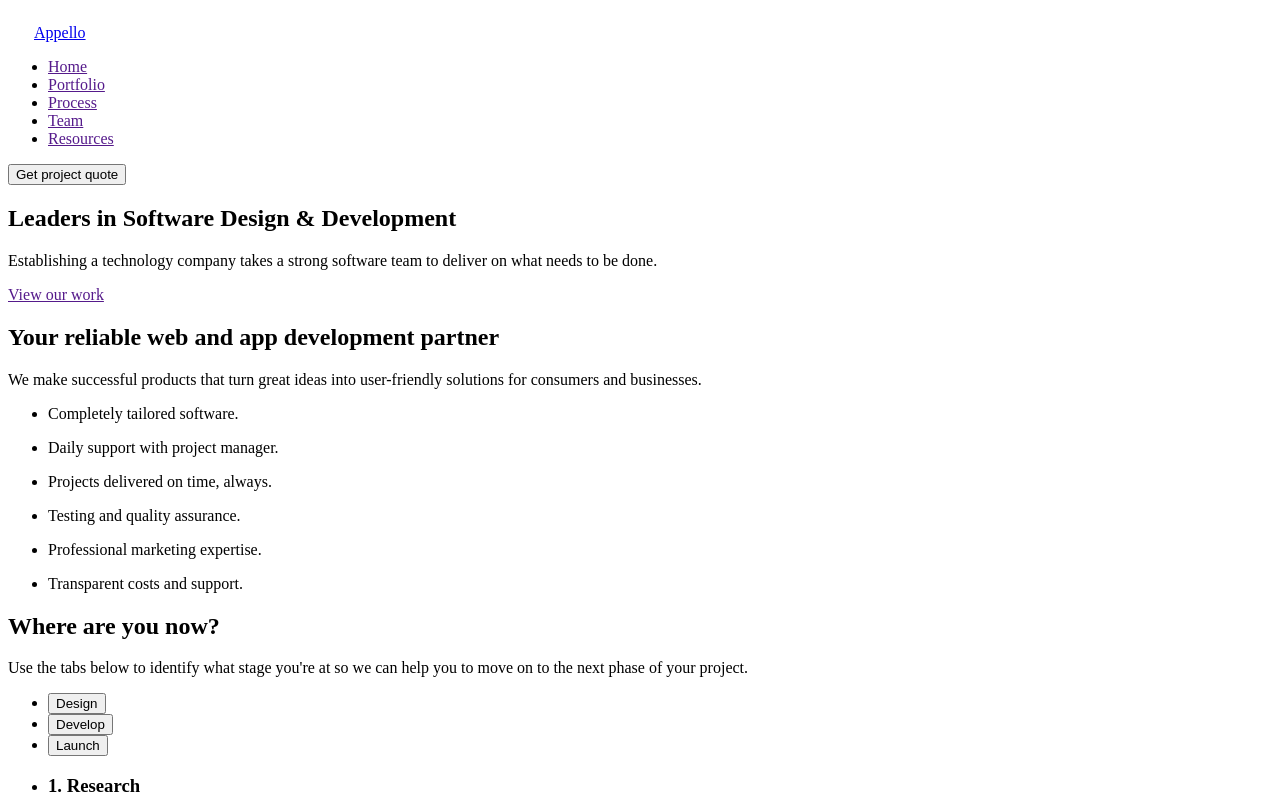
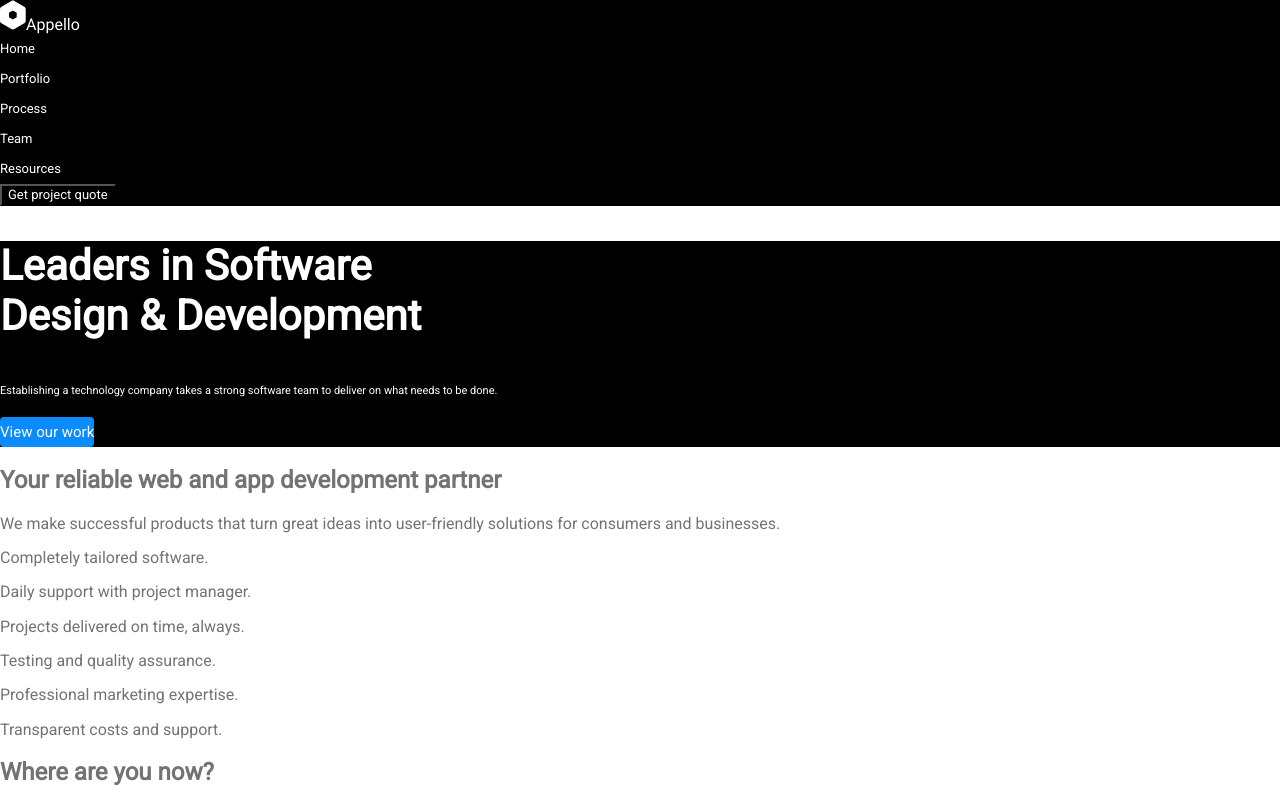
Before and after one commit to DaryaHavrylenko/practic, a plain HTML site: page index.html in a window 1280 px wide. Shown: the top 800 px of the page. Drawn offline with nearby package versions, Linux system fonts and the light colour scheme.

Commit message:
додає шрифти та колір на хедер та секцію герой

```diff
--- /dev/null
+++ b/css/styles.css
@@ -0,0 +1,88 @@
+:root {
+  --prymery-text-color: #737373;
+  --tittle-text-color: #000000;
+  --akcent-color: #0a8bfe;
+  --prymery-bgc: #ffffff;
+  --white-color: #FFFFFF;
+  --black-color: #000000;
+}
+
+body {
+  background-color: var(--prymery-bgc);
+  color: var(--prymery-text-color);
+
+  font-size: 16px;
+  letter-spacing: normal;
+  font-family: Roboto, sans-serif;
+font-weight: 400;
+}
+
+/* СПИСКИ */
+.list {
+    padding: 0;
+    margin: 0;
+    list-style: none;
+}
+/* header */
+
+.logo {
+    color: var(--white-color);
+}
+.header {
+    background-color: var(--black-color);
+
+}
+.site-nav .link {
+    color: var(--white-color);
+    font-family: Roboto, sans-serif;
+
+    font-size: 13px;
+
+    line-height: 30px;
+    letter-spacing: 0em;
+}
+.link {
+    text-decoration: none;
+    font-style: normal;
+}
+.button-header {
+    color: var(--white-color);
+    background-color: var(--black-color);
+    font-family: Roboto;
+    font-size: 13px;
+    font-weight: inherit;
+    line-height: 16px;
+    letter-spacing: 0em;
+/* border: 1px solid #000000; */
+}
+
+/* HERO */
+ .section-hero {
+     background-color: var(--black-color);
+ }
+ .hero {
+     color: var(--white-color);
+
+    font-size: 42px;
+    line-height: 50px;
+    letter-spacing: 0em;
+ }
+ .text {
+color: var(--white-color);
+
+font-size: 11px;
+line-height: 30px;
+letter-spacing: 0em;
+ }
+ .link-button {
+     color: #FFFFFF;
+     background-color: var(--akcent-color);
+
+    font-family: inherit;
+    font-size: 15px;
+
+    line-height: 30px;
+    letter-spacing: 0em;
+    text-decoration: none;
+    border-radius: 4px
+ }
--- a/index.html
+++ b/index.html
@@ -3,46 +3,52 @@
   <head>
     <meta charset="UTF-8" />
     <meta http-equiv="X-UA-Compatible" content="IE=edge" />
-    <meta name="viewport" content="width=<device-width>, initial-scale=1.0" />
+    <meta name="viewport" content="width-device-width>, initial-scale=1.0" />
     <title>Appello</title>
+    <link rel="preconnect" href="https://fonts.googleapis.com" />
+    <link rel="preconnect" href="https://fonts.gstatic.com" crossorigin />
+    <link href="https://fonts.googleapis.com/css2?family=Roboto&display=swap" rel="stylesheet" />
+    <link
+      rel="stylesheet"
+      href="https://cdnjs.cloudflare.com/ajax/libs/modern-normalize/1.1.0/modern-normalize.min.css"
+    />
+    <link rel="stylesheet" href="./css/styles.css" />
   </head>
   <body>
-    <header>
-      <a href="/index.html" aria-label="Logo Appello">
-        <img
-          src="./images/vector.svg"
-          alt="Logo Appello"
-          width="26"
-          height="30"
-        />Appello
+    <header class="header">
+      <a href="/index.html" class="logo link" aria-label="Logo Appello">
+        <img src="./images/vector.svg" alt="Logo Appello" width="26" height="30" />Appello
       </a>
-      <nav>
-        <ul>
-          <li><a href="">Home</a></li>
-          <li><a href="">Portfolio</a></li>
-          <li><a href="">Process</a></li>
-          <li><a href="">Team</a></li>
-          <li><a href="">Resources</a></li>
+      <nav class="site-nav">
+        <ul class="list">
+          <li><a href="" class="link">Home</a></li>
+          <li><a href="" class="link">Portfolio</a></li>
+          <li><a href="" class="link">Process</a></li>
+          <li><a href="" class="link">Team</a></li>
+          <li><a href="" class="link">Resources</a></li>
         </ul>
-        <button type="button">Get project quote</button>
+        <button type="button" class="button-header">Get project quote</button>
       </nav>
     </header>
     <main>
-      <section class="hero">
-        <h1>Leaders in Software Design & Development</h1>
-        <p>
-          Establishing a technology company takes a strong software team to
-          deliver on what needs to be done.
+      <section class="section-hero">
+        <h1 class="hero">
+          Leaders in Software<br />
+          Design & Development
+        </h1>
+        <p class="text">
+          Establishing a technology company takes a strong software team to deliver on what needs to
+          be done.
         </p>
-        <a href="">View our work</a>
+        <a href="" class="link-button" type="button">View our work</a>
       </section>
       <section>
         <h2>Your reliable web and app development partner</h2>
         <p>
-          We make successful products that turn great ideas into user-friendly
-          solutions for consumers and businesses.
+          We make successful products that turn great ideas into user-friendly solutions for
+          consumers and businesses.
         </p>
-        <ul>
+        <ul class="list">
           <li><p>Completely tailored software.</p></li>
           <li><p>Daily support with project manager.</p></li>
           <li><p>Projects delivered on time, always.</p></li>
@@ -56,44 +62,41 @@
       <section>
         <h2>Where are you now?</h2>
         <p>
-          Use the tabs below to identify what stage you're at so we can help you
-          to move on to the next phase of your project.
+          Use the tabs below to identify what stage you're at so we can help you to move on to the
+          next phase of your project.
         </p>
-        <ul>
+        <ul class="list">
           <li><button type="button">Design</button></li>
           <li><button type="button">Develop</button></li>
           <li><button type="button">Launch</button></li>
         </ul>
-        <ul>
+        <ul class="list">
           <li>
             <h3>1. Research</h3>
             <p>
-              We can help you to better understand your target audience,
-              enabling you to create a more powerful value proposition for your
-              business.
+              We can help you to better understand your target audience, enabling you to create a
+              more powerful value proposition for your business.
             </p>
           </li>
           <li>
             <h3>2. Requirements</h3>
             <p>
-              Based on research insights, we can help you to determine how your
-              product and service should function.
+              Based on research insights, we can help you to determine how your product and service
+              should function.
             </p>
           </li>
           <li>
             <h3>3. UI Design</h3>
             <p>
-              We're able to create unique and aesthetically pleasing visual
-              design solutions that fulfil both your user needs and business
-              goals.
+              We're able to create unique and aesthetically pleasing visual design solutions that
+              fulfil both your user needs and business goals.
             </p>
           </li>
           <li>
             <h3>4. Prototyping</h3>
             <p>
-              We can provide you with a clickable prototype so you can test and
-              play with your product; allowing you to get a better feel for the
-              user experience.
+              We can provide you with a clickable prototype so you can test and play with your
+              product; allowing you to get a better feel for the user experience.
             </p>
           </li>
         </ul>
@@ -101,7 +104,7 @@
       </section>
       <section>
         <h2>We're proud of our work</h2>
-        <ul>
+        <ul class="list">
           <li>
             <p><span>50+</span>Successfully completed projects</p>
           </li>
@@ -115,39 +118,37 @@
             <p><span>23</span>Experienced and talented workers</p>
           </li>
         </ul>
-        <ul>
+        <ul class="list">
           <li>
             <img src="./images/image1.jpg" alt="Eyetelligence" width="545" />
             <h3>Eyetelligence – AI-based Eye Health</h3>
             <p>
-              Eyetelligence is a medtech company using AI based software to
-              recognise eye diseases. Appello software developed their website
-              which has just been released.
+              Eyetelligence is a medtech company using AI based software to recognise eye diseases.
+              Appello software developed their website which has just been released.
             </p>
           </li>
           <li>
             <img src="./images/image2.jpg" alt="Give + Get" width="545" />
             <h3>Give + Get – Charity Challenger App</h3>
             <p>
-              Give + Get is a modern charity app. “Give”, while joining a
-              community of active people who complete challenges and reap the
-              rewards they offer; “Get”.
+              Give + Get is a modern charity app. “Give”, while joining a community of active people
+              who complete challenges and reap the rewards they offer; “Get”.
             </p>
           </li>
           <li>
             <img src="./images/image3.jpg" alt="Voken" width="545" />
             <h3>Voken – Shared Childcare App</h3>
             <p>
-              Voken lets people arrange childcare with families they trust, earn
-              tokens and use for your own requests.
+              Voken lets people arrange childcare with families they trust, earn tokens and use for
+              your own requests.
             </p>
           </li>
           <li>
             <img src="./images/image4.jpg" alt="Chattii" width="545" />
             <h3>Chattii – Disability Dating App</h3>
             <p>
-              Chattii is born from the need to provide a space for people living
-              with disabilities to connect, chat, and explore their love life.
+              Chattii is born from the need to provide a space for people living with disabilities
+              to connect, chat, and explore their love life.
             </p>
           </li>
         </ul>
@@ -156,17 +157,13 @@
       <section>
         <h2>We value our relationships</h2>
         <p>
-          Over the past decade, Appello has established itself as a leader in
-          the IT industry. Along the way, we have formed a number of valued
-          relationships with both clients and business partners.
+          Over the past decade, Appello has established itself as a leader in the IT industry. Along
+          the way, we have formed a number of valued relationships with both clients and business
+          partners.
         </p>
-        <ul>
+        <ul class="list">
           <li>
-            <img
-              src="./images/eyatelligence.svg"
-              alt="logo eyatelligence"
-              width="134"
-            />
+            <img src="./images/eyatelligence.svg" alt="logo eyatelligence" width="134" />
           </li>
           <li><img src="./images/oxy33.svg" alt="logo oxy33" width="147" /></li>
           <li><img src="./images/f45.svg" alt="logo f45" width="73" /></li>
@@ -181,15 +178,12 @@
       </section>
       <section>
         <h2>Regional partnerships</h2>
-        <ul>
+        <ul class="list">
           <li>
             <a href="">
               <p>App Development</p>
               <h3>Sydney</h3>
-              <img
-                src="./images/icon/sydney.svg"
-                alt="Sydney app development"
-                width="78"
+              <img src="./images/icon/sydney.svg" alt="Sydney app development" width="78"
             /></a>
           </li>
           <li>
@@ -232,55 +226,34 @@
       <section>
         <h2>We're industry approved</h2>
         <p>
-          Appello is one of Australia’s most highly rated software companies by
-          recognisable directories like Clutch, GoodFirms, AppFutura and many
-          more.
+          Appello is one of Australia’s most highly rated software companies by recognisable
+          directories like Clutch, GoodFirms, AppFutura and many more.
         </p>
-        <ul>
+        <ul class="list">
           <li>
-            <img
-              src="./images/industry/appfutura.png"
-              alt="logo Appfutura"
-              width="94"
-            />
+            <img src="./images/industry/appfutura.png" alt="logo Appfutura" width="94" />
           </li>
           <li>
-            <img
-              src="./images/industry/goodfirms.png"
-              alt="logo Goodfirms"
-              width="94"
-            />
+            <img src="./images/industry/goodfirms.png" alt="logo Goodfirms" width="94" />
           </li>
           <li>
-            <img
-              src="./images/industry/clutch.png"
-              alt="logo Clutch"
-              width="94"
-            />
+            <img src="./images/industry/clutch.png" alt="logo Clutch" width="94" />
           </li>
           <li>
-            <img
-              src="./images/industry/top.png"
-              alt="logo Top app companyis Sidney"
-              width="94"
-            />
+            <img src="./images/industry/top.png" alt="logo Top app companyis Sidney" width="94" />
           </li>
         </ul>
       </section>
       <section>
         <h2>Resources</h2>
         <p>
-          Sharing the latest and greatest from industry trends, insights,
-          inspiration and successful Appello ventures.
+          Sharing the latest and greatest from industry trends, insights, inspiration and successful
+          Appello ventures.
         </p>
-        <ul>
+        <ul class="list">
           <li>
             <a href="">
-              <img
-                src="./images/resourses/res1.jpg"
-                alt="chief design"
-                width="340"
-              />
+              <img src="./images/resourses/res1.jpg" alt="chief design" width="340" />
               <h3>Meet our Chief Design Officer, Pharaoh Woghiren</h3>
               <p>Meet our Chief Design Officer, Pharaoh Woghiren.</p>
             </a>
@@ -293,12 +266,11 @@
                 width="340"
               />
               <h3>
-                Refreshing Mobile Applications: How to Know When a Mobile App
-                Redesign is Necessary?
+                Refreshing Mobile Applications: How to Know When a Mobile App Redesign is Necessary?
               </h3>
               <p>
-                When to consider a mobile app redesign and signs to look out for
-                to make sure your app captures user attention and loyalty.
+                When to consider a mobile app redesign and signs to look out for to make sure your
+                app captures user attention and loyalty.
               </p>
             </a>
           </li>
@@ -309,14 +281,10 @@
                 alt="Your Guide to Developing the Best People Management Software Solution"
                 width="340"
               />
-              <h3>
-                Your Guide to Developing the Best People Management Software
-                Solution
-              </h3>
+              <h3>Your Guide to Developing the Best People Management Software Solution</h3>
               <p>
-                Custom employee management software or people management
-                software solutions will be extremely beneficial to not only your
-                HR department but the entire company.
+                Custom employee management software or people management software solutions will be
+                extremely beneficial to not only your HR department but the entire company.
               </p>
             </a>
           </li>
@@ -325,10 +293,10 @@
       <section>
         <h2>FAQ</h2>
         <p>
-          Below is a list of frequently asked questions. If you can't find what
-          you're looking for then feel free to ask us directly via email
+          Below is a list of frequently asked questions. If you can't find what you're looking for
+          then feel free to ask us directly via email
         </p>
-        <ul>
+        <ul class="list">
           <li><p>1. What is your privacy and security policy?</p></li>
           <li>
             <p>2. How long is the development timeline?</p>
@@ -342,11 +310,10 @@
       <section>
         <h2>kickstart your tech career</h2>
         <p>
-          We're always on the lookout for bright strategic minds, creative
-          superstars and coding gurus. Select one of our current opportunities
-          below to apply.
+          We're always on the lookout for bright strategic minds, creative superstars and coding
+          gurus. Select one of our current opportunities below to apply.
         </p>
-        <ul>
+        <ul class="list">
           <li><a href="">Backend Engineer</a></li>
           <li><a href="">Product Designer</a></li>
           <li><a href="">Frontend Engineer</a></li>
@@ -360,15 +327,10 @@
     <footer>
       <p>Trusted by businesses worldwide.</p>
       <a href="/index.html" aria-label="Logo Appello">
-        <img
-          src="./images/vector.svg"
-          alt="Logo Appello"
-          width="26"
-          height="30"
-        />Appello
+        <img src="./images/vector.svg" alt="Logo Appello" width="26" height="30" />Appello
       </a>
       <h3>Our services</h3>
-      <ul>
+      <ul class="list">
         <li><a href="">iOS App Development</a></li>
         <li><a href="">Android App Development</a></li>
         <li><a href="">UX/UI App Design</a></li>
@@ -378,7 +340,7 @@
         <li><a href="">FinTech Software Development</a></li>
       </ul>
       <h3>Our offices</h3>
-      <ul>
+      <ul class="list">
         <li><a href="">WeWork - George St, Sydney, Australia</a></li>
         <li><a href="">Sydney Startup Hub - Sydney, Australia</a></li>
         <li><a href="">WeWork - Edward St, Brisbane, Australia</a></li>
@@ -387,7 +349,7 @@
         <li><a href="">WeWork - Mission St, San Francisco, US</a></li>
       </ul>
       <h3>Contact us</h3>
-      <ul>
+      <ul class="list">
         <li>
           <a href="mailto:hello@appello.com.au">Email: hello@appello.com.au</a>
         </li>
@@ -398,7 +360,7 @@
         </li>
       </ul>
       <p>&copy; Appello Pty. Ltd.2021</p>
-      <ul>
+      <ul class="list">
         <li><a href="">Facebook</a></li>
         <li><a href="">Instagram</a></li>
         <li><a href="">Dribbble</a></li>
```
Also changed, not shown: .prettierrc.json (renamed from prettierrc.json).
